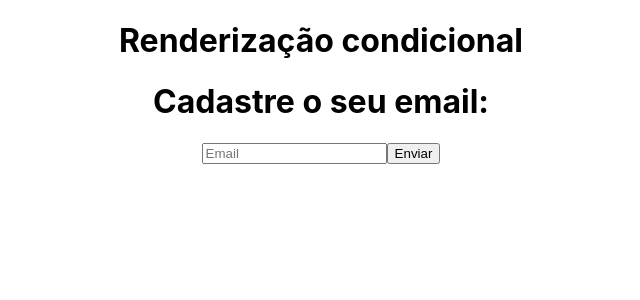
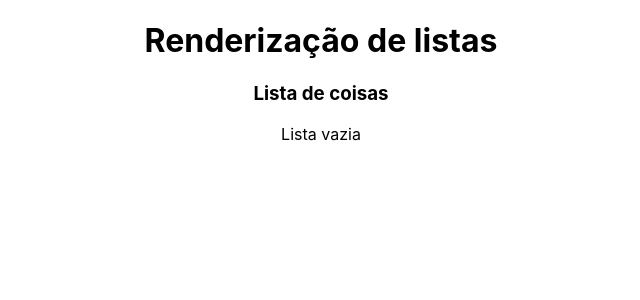
Before and after one commit to viniciusjuste/Curso-de-React, a React (Create React App) app in the folder meu-projeto/: page / in a window 1280 px wide. Shown: the top 300 px of the page, without its empty margins (319-959 px from the left). Built offline with nearby package versions, Linux system fonts and the light colour scheme.

Commit message:
Renderização de listas

```diff
--- a/meu-projeto/src/App.js
+++ b/meu-projeto/src/App.js
@@ -1,13 +1,13 @@
 import './App.css';
 import Condicional from './components/Condicional';
+import OutraLista from './components/OutraLista';
 
 function App() {
-  const name = "Maria"
-
+const meusItens = ['React', 'Vue', 'Angular'];
   return (
     <div className="App">
-      <h1>Renderização condicional</h1>
-      <Condicional />
+      <h1>Renderização de listas</h1>
+      <OutraLista itens={[]} />
     </div>
   );
 }
--- /dev/null
+++ b/meu-projeto/src/components/OutraLista.jsx
@@ -0,0 +1,16 @@
+const OutraLista = ({ itens }) => {
+    return (
+        <>
+            <h3>Lista de coisas</h3>
+            {
+                itens.length > 0 ?
+                    (itens.map((item, index) => (
+                        <p key={index}>{item}</p>
+                    ))) :
+                    (<p>Lista vazia</p>)
+            }
+        </>
+    );
+};
+
+export default OutraLista;
```
